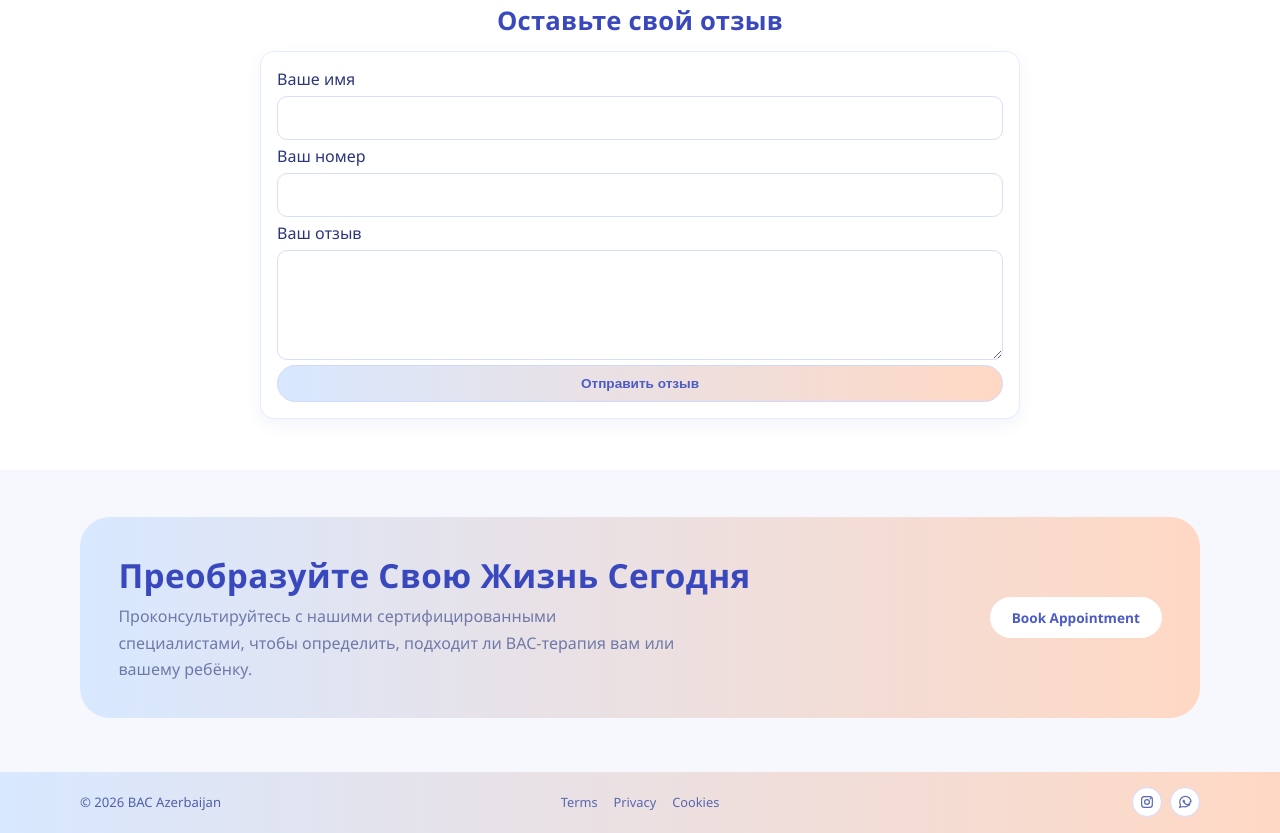
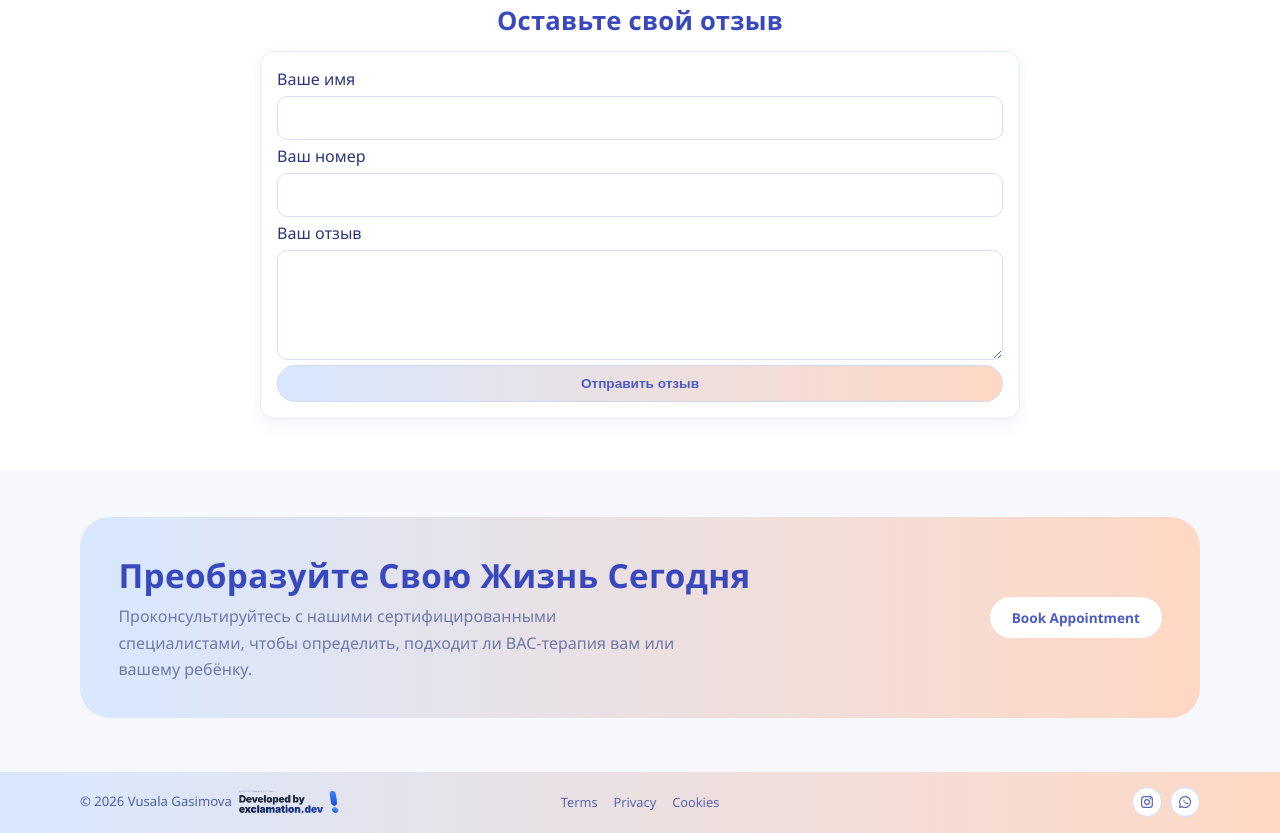
Before and after one commit to 5exclamations/website_proj, a plain HTML site: page index.html in a window 1280 px wide. Shown: the part 3651-4484 px from the top of the page. Drawn offline with Linux system fonts and the light colour scheme.

```diff
--- a/script.js
+++ b/script.js
@@ -1,7 +1,7 @@
 const site = {
   az: {
     nav: { home: "Ana s\u0259hif\u0259", bac: "BAK terapiya", services: "Xidm\u0259tl\u0259r", about: "Haqq\u0131m\u0131zda", contact: "\u018flaq\u0259", book: "Q\u0259bul \u00fc\u00e7\u00fcn yaz\u0131l" },
-    footer: { copy: "© 2026 BAC Azerbaijan", terms: "Şərtlər", privacy: "Məxfilik", cookies: "Cookies" },
+    footer: { copy: "© 2026 Vusala Gasimova", terms: "Şərtlər", privacy: "Məxfilik", cookies: "Cookies"},
     home: {
       eyebrow: "Azərbaycanda beyin terapiyasında pioner",
       title: "Azərbaycanda beyin terapiyasında pioner\nDoktor Vüsalə Qasımova",
@@ -127,7 +127,7 @@
   },
   en: {
     nav: { home: "Home", bac: "BAC therapy", services: "Services", about: "About us", contact: "Contact", book: "Book Appointment" },
-    footer: { copy: "© 2026 BAC Azerbaijan", terms: "Terms", privacy: "Privacy", cookies: "Cookies" },
+    footer: { copy: "© 2026 Vusala Gasimova", terms: "Terms", privacy: "Privacy", cookies: "Cookies"},
     home: {
       eyebrow: "Pioneer of brain therapy in Azerbaijan",
       title: "Azerbaijan's Pioneer in Brain Therapy\nDr. Vusala Qasimova",
@@ -253,7 +253,7 @@
   },
   ru: {
     nav: { home: "\u0413\u043b\u0430\u0432\u043d\u0430\u044f", bac: "BAC \u0442\u0435\u0440\u0430\u043f\u0438\u044f", services: "\u0423\u0441\u043b\u0443\u0433\u0438", about: "\u041e \u043d\u0430\u0441", contact: "\u041a\u043e\u043d\u0442\u0430\u043a\u0442\u044b", book: "\u0417\u0430\u043f\u0438\u0441\u0430\u0442\u044c\u0441\u044f" },
-    footer: { copy: "© 2026 BAC Azerbaijan", terms: "Terms", privacy: "Privacy", cookies: "Cookies" },
+    footer: { copy: "© 2026 Vusala Gasimova", terms: "Terms", privacy: "Privacy", cookies: "Cookies"},
     home: {
       eyebrow: "Пионер Азербайджана в области терапии мозга",
       title: "Пионер Азербайджана\nв терапии мозга\nДоктор Вусала Касимова",
@@ -444,7 +444,7 @@
   if (kind === "instagram") {
     return `<svg viewBox="0 0 24 24" aria-hidden="true"><rect x="4" y="4" width="16" height="16" rx="4" ry="4" fill="none" stroke="currentColor" stroke-width="1.8"></rect><circle cx="12" cy="12" r="3.6" fill="none" stroke="currentColor" stroke-width="1.8"></circle><circle cx="17.1" cy="6.9" r="1.2" fill="currentColor"></circle></svg>`;
   }
-  return `<svg viewBox="0 0 24 24" aria-hidden="true"><path d="M20 11.4c0 4.4-3.8 8-8.5 8-1.1 0-2.2-.2-3.1-.6L4 20l1.3-4c-.8-1.3-1.2-2.8-1.2-4.4C4.1 7.2 8 3.6 12.6 3.6c4.7 0 8.4 3.6 8.4 7.8Z" fill="none" stroke="currentColor" stroke-width="1.8"></path><path d="M9.5 9.3c.2-.5.4-.5.7-.5h.6c.2 0 .4 0 .5.3.2.4.7 1.7.8 1.8.1.2.1.3 0 .5-.1.2-.2.3-.4.5-.2.2-.3.3-.1.6.2.3.8 1.2 2 1.9 1.5.9 2 .9 2.3.8.3-.1 1-.8 1.1-1 .1-.2.3-.2.5-.1.2.1 1.6.8 1.9 1 .2.1.3.2.3.3 0 .1-.1.8-.4 1.3-.3.5-1.5 1-2 1-.5 0-1 0-1.7-.3-.7-.2-1.5-.6-2.6-1.3-2.1-1.3-3.5-2.9-3.9-3.6-.4-.7-.8-1.2-.8-2 0-.8.4-1.2.6-1.6Z" fill="currentColor"></path></svg>`;
+  return `<svg viewBox="0 0 24 24" aria-hidden="true"><path d="M12 3.8a8.2 8.2 0 0 0-7.1 12.3L4 20l3.9-1a8.2 8.2 0 1 0 4.1-15.2Z" fill="none" stroke="currentColor" stroke-width="1.8" stroke-linejoin="round"></path><path d="M9.2 8.8c.2-.3.4-.3.6-.3h.4c.2 0 .3 0 .4.2.1.3.6 1.4.7 1.5.1.2.1.3 0 .4l-.3.4c-.1.1-.2.2-.1.4.2.3.7 1 1.5 1.5.9.6 1.3.7 1.5.6.2-.1.6-.6.7-.8.1-.2.2-.2.4-.1.2.1 1.3.6 1.5.7.2.1.3.2.3.2 0 .3-.1.8-.4 1.1-.3.4-.8.6-1.1.6-.3 0-.7.1-2-.5-1.3-.6-2.8-2-3.3-2.9-.5-.9-.5-1.4-.5-1.7 0-.3.2-.7.5-1Z" fill="currentColor"></path></svg>`;
 }
 
 function currentLang() { return localStorage.getItem("lang") || "ru"; }
@@ -463,7 +463,9 @@
 }
 
 function renderFooter(t) {
-  if (el("footer-copy")) el("footer-copy").textContent = t.footer.copy;
+  if (el("footer-copy")) {
+    el("footer-copy").innerHTML = `${t.footer.copy} <img src="img/logo_dev.png" alt="Developer logo" class="footer-dev-logo" />`;
+  }
   if (el("footer-links")) {
     el("footer-links").innerHTML = `
       <div class="footer-links-main">
--- a/styles.css
+++ b/styles.css
@@ -301,7 +301,21 @@
   align-items: center;
   gap: 1rem;
 }
-.footer-grid p { color: #5160a8; font-size: 0.82rem; justify-self: start; }
+.footer-grid p {
+  color: #5160a8;
+  font-size: 0.82rem;
+  justify-self: start;
+  align-self: center;
+  line-height: 1.2;
+  display: inline-flex;
+  align-items: center;
+  gap: 0.45rem;
+}
+.footer-dev-logo {
+  height: 28px;
+  width: auto;
+  display: block;
+}
 .footer-links { display: contents; }
 .footer-links-main {
   display: flex;
```
Also changed, not shown: img/logo_dev.png (added).
